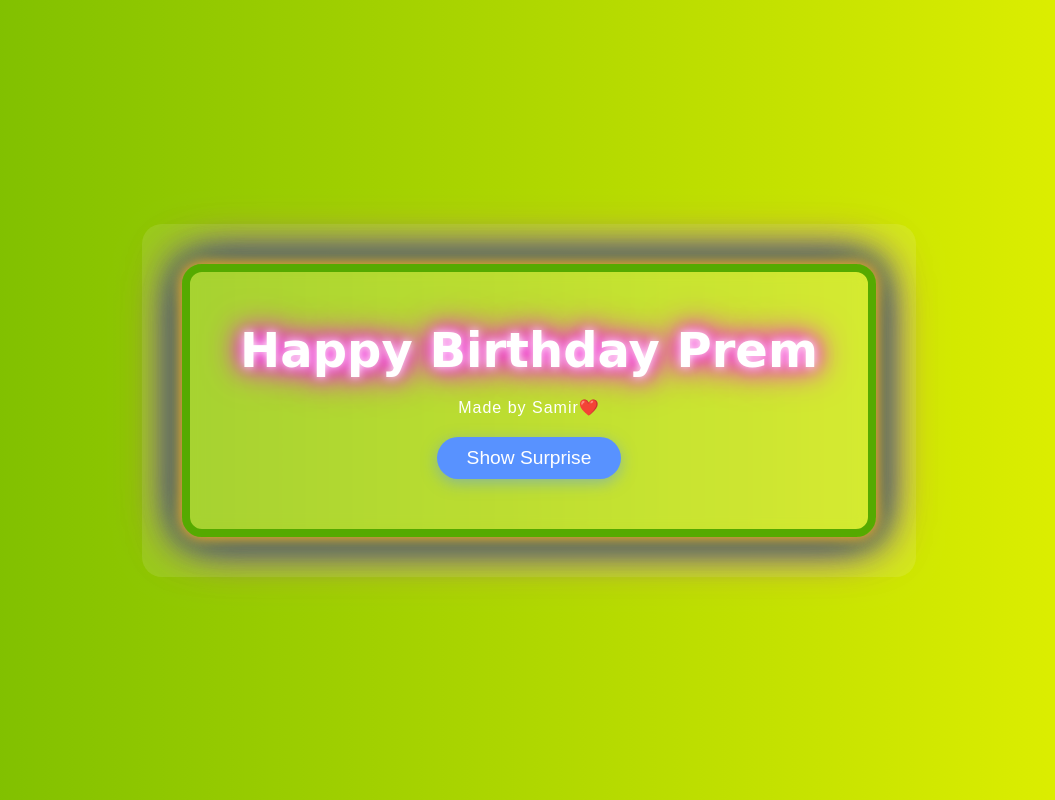
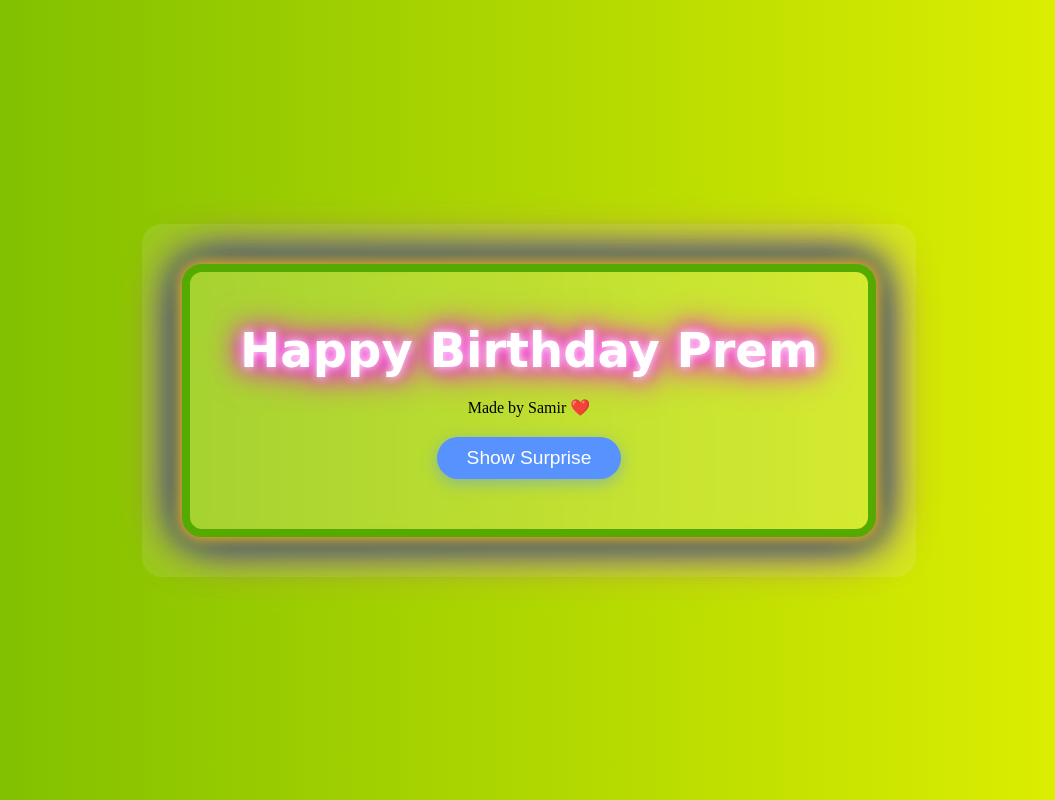
Before and after one commit to Samir2129/bia, a plain HTML site: page index.html in a window 1280 px wide. Shown: the whole page, without its empty margins (111-1166 px from the left). Drawn offline with Linux system fonts and the light colour scheme.

Commit message:
Update index.html

```diff
--- a/index.html
+++ b/index.html
@@ -126,9 +126,9 @@
   <div class="content" id="mainContent">
     <div class="wrapper-1">
       <h1>Happy Birthday Prem</h1>
-      <div class="footer-like">
-        <p>Made by Samir❤️</p>
-      </div>
+     <footer>
+    Made by Samir ❤️
+  </footer>
       <button class="show-image-btn" onclick="showGif()">Show Surprise</button>
     </div>
   </div>
```
